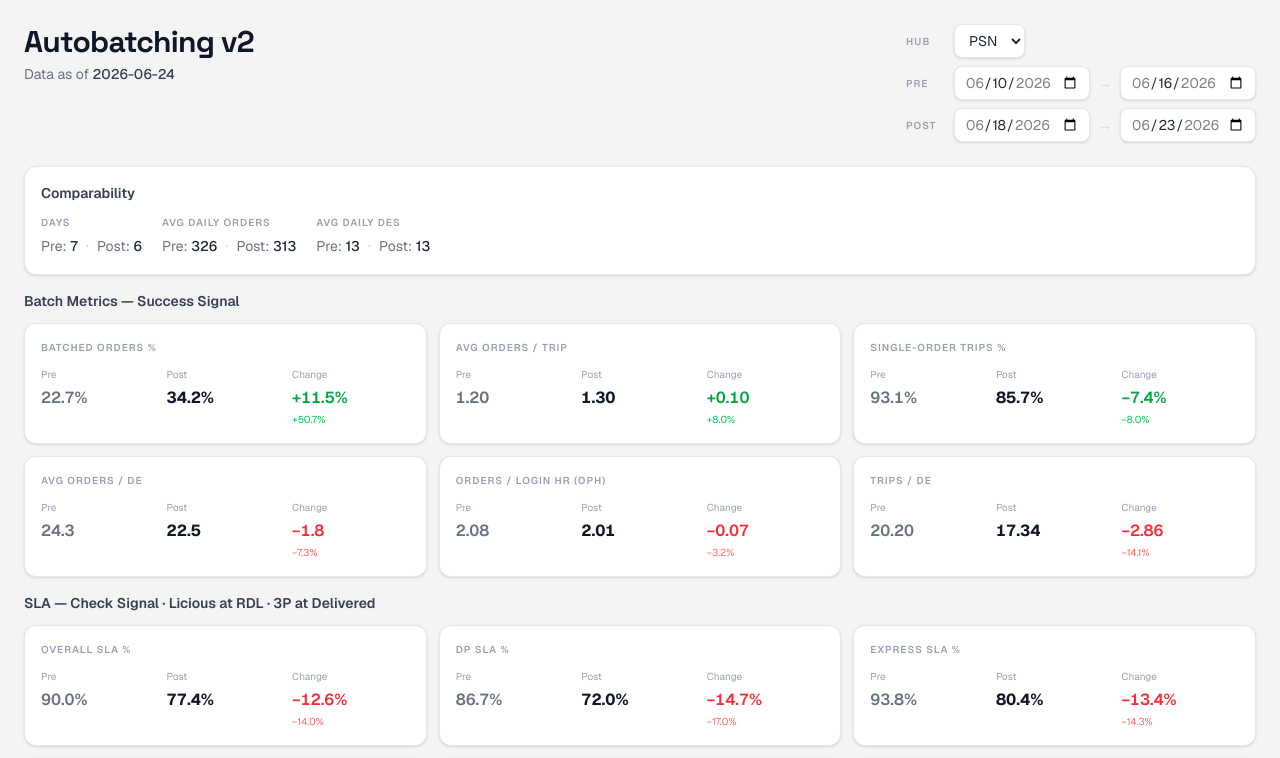
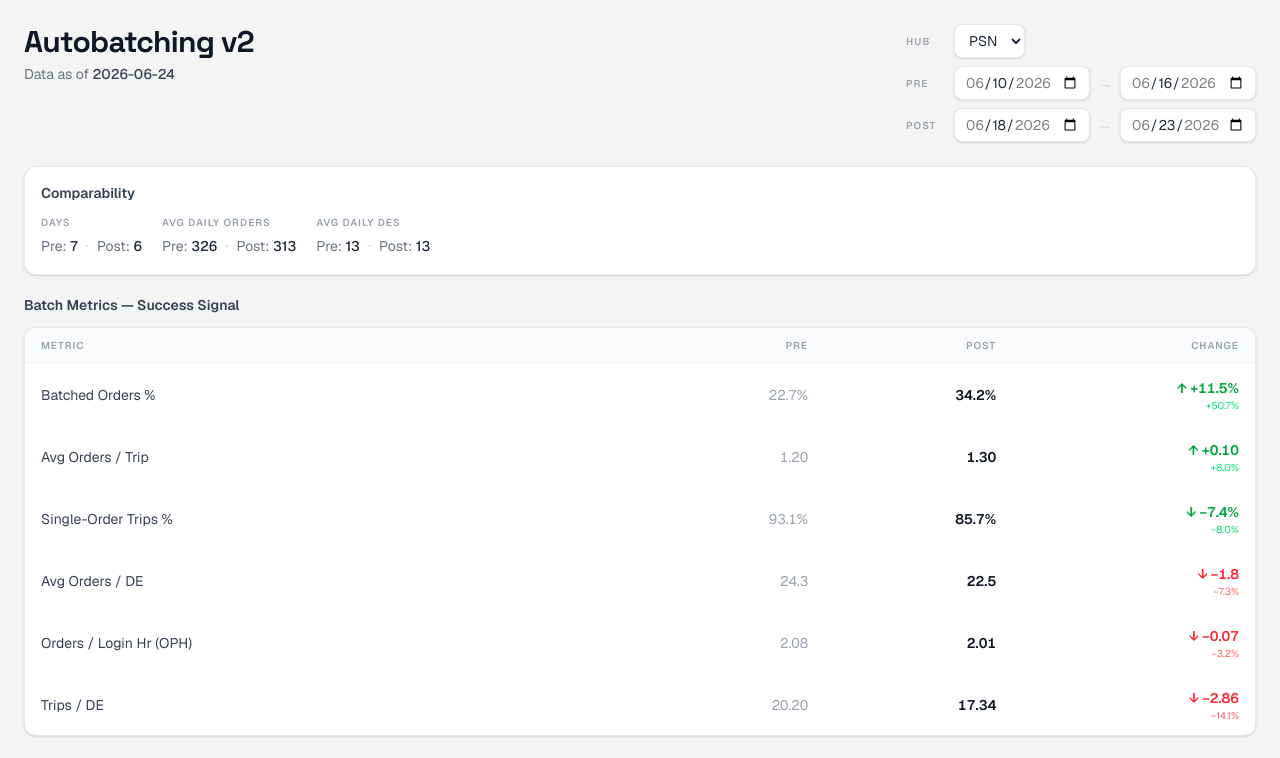
Before and after one commit to hari-licious/licious-reports, a Next.js app: page /autobatching in a window 1280 px wide. Shown: the top 758 px of the page. Built offline with nearby package versions, Linux system fonts and the light colour scheme.

Commit message:
refactor: replace metric cards with comparison tables (Metric / Pre / Post / Change)

```diff
--- a/components/autobatching/Dashboard.tsx
+++ b/components/autobatching/Dashboard.tsx
@@ -18,7 +18,6 @@ interface Props {
 
 interface Aggregated {
   num_days: number;
-  total_orders: number;
   avg_daily_orders: number;
   avg_daily_riders: number;
   batched_orders_pct: number;
@@ -38,50 +37,35 @@ interface Aggregated {
   avg_dp_packed_to_dispatched_mins: number;
 }
 
-function div(num: number, den: number): number {
-  return den > 0 ? num / den : 0;
-}
+function div(a: number, b: number) { return b > 0 ? a / b : 0; }
 
 function aggregate(days: RawDay[]): Aggregated {
-  const zero: Aggregated = {
-    num_days: 0, total_orders: 0, avg_daily_orders: 0, avg_daily_riders: 0,
+  if (days.length === 0) return {
+    num_days: 0, avg_daily_orders: 0, avg_daily_riders: 0,
     batched_orders_pct: 0, avg_orders_per_trip: 0, single_order_trips_pct: 0,
     avg_orders_per_de: 0, orders_per_login_hour: 0, trips_per_de: 0,
     overall_sla_pct: 0, scheduled_sla_pct: 0, express_sla_pct: 0,
     dp_sla_pct: 0, p3_sla_pct: 0, avg_breach_mins: 0,
     avg_dp_created_to_picked_mins: 0, avg_dp_picked_to_packed_mins: 0, avg_dp_packed_to_dispatched_mins: 0,
   };
-  if (days.length === 0) return zero;
 
-  const n = days.length;
-  const total_orders         = days.reduce((s, d) => s + (d.total_orders ?? 0), 0);
-  const total_licious_disp   = days.reduce((s, d) => s + (d.total_licious_dispatched ?? 0), 0);
-  const total_orders_batched = days.reduce((s, d) => s + (d.total_orders_batched ?? 0), 0);
-  const total_trips          = days.reduce((s, d) => s + (d.total_trips ?? 0), 0);
-  const single_order_trips   = days.reduce((s, d) => s + (d.single_order_trips ?? 0), 0);
-  const total_login_hrs      = days.reduce((s, d) => s + (d.total_login_hrs ?? 0), 0);
-  const total_de_hc          = days.reduce((s, d) => s + (d.de_hc ?? 0), 0);
-  const orders_with_rdl      = days.reduce((s, d) => s + (d.orders_with_rdl ?? 0), 0);
-  const on_time_orders       = days.reduce((s, d) => s + (d.on_time_orders ?? 0), 0);
-  const breach_mins_sum      = days.reduce((s, d) => s + (d.breach_mins_sum ?? 0), 0);
-  const breach_count         = days.reduce((s, d) => s + (d.breach_count ?? 0), 0);
-  const scheduled_with_rdl   = days.reduce((s, d) => s + (d.scheduled_with_rdl ?? 0), 0);
-  const scheduled_on_time    = days.reduce((s, d) => s + (d.scheduled_on_time ?? 0), 0);
-  const express_with_rdl     = days.reduce((s, d) => s + (d.express_with_rdl ?? 0), 0);
-  const express_on_time      = days.reduce((s, d) => s + (d.express_on_time ?? 0), 0);
-  const dp_with_rdl          = days.reduce((s, d) => s + (d.dp_with_rdl ?? 0), 0);
-  const dp_on_time           = days.reduce((s, d) => s + (d.dp_on_time ?? 0), 0);
-  const p3_delivered         = days.reduce((s, d) => s + (d.p3_delivered ?? 0), 0);
-  const p3_on_time           = days.reduce((s, d) => s + (d.p3_on_time ?? 0), 0);
-  const dp_c2p_sum = days.reduce((s, d) => s + (d.dp_tl_created_to_picked_sum ?? 0), 0);
-  const dp_c2p_cnt = days.reduce((s, d) => s + (d.dp_tl_created_to_picked_cnt ?? 0), 0);
-  const dp_p2p_sum = days.reduce((s, d) => s + (d.dp_tl_picked_to_packed_sum ?? 0), 0);
-  const dp_p2p_cnt = days.reduce((s, d) => s + (d.dp_tl_picked_to_packed_cnt ?? 0), 0);
-  const dp_p2d_sum = days.reduce((s, d) => s + (d.dp_tl_packed_to_dispatched_sum ?? 0), 0);
-  const dp_p2d_cnt = days.reduce((s, d) => s + (d.dp_tl_packed_to_dispatched_cnt ?? 0), 0);
+  const n  = days.length;
+  const s  = <K extends keyof RawDay>(k: K) => days.reduce((acc, d) => acc + ((d[k] as number) ?? 0), 0);
+
+  const total_orders        = s("total_orders");
+  const total_licious_disp  = s("total_licious_dispatched");
+  const total_orders_batched= s("total_orders_batched");
+  const total_trips         = s("total_trips");
+  const single_order_trips  = s("single_order_trips");
+  const total_login_hrs     = s("total_login_hrs");
+  const total_de_hc         = s("de_hc");
+  const orders_with_rdl     = s("orders_with_rdl");
+  const on_time_orders      = s("on_time_orders");
+  const breach_mins_sum     = s("breach_mins_sum");
+  const breach_count        = s("breach_count");
 
   return {
-    num_days: n, total_orders,
+    num_days: n,
     avg_daily_orders:                 div(total_orders, n),
     avg_daily_riders:                 div(total_de_hc, n),
     batched_orders_pct:               div(total_orders_batched, total_licious_disp),
@@ -90,59 +74,82 @@ function aggregate(days: RawDay[]): Aggregated {
     avg_orders_per_de:                div(total_licious_disp, total_de_hc),
     orders_per_login_hour:            div(total_orders, total_login_hrs),
     trips_per_de:                     div(total_trips, total_de_hc),
-    overall_sla_pct:                  div(on_time_orders, orders_with_rdl),
-    scheduled_sla_pct:                div(scheduled_on_time, scheduled_with_rdl),
-    express_sla_pct:                  div(express_on_time, express_with_rdl),
-    dp_sla_pct:                       div(dp_on_time, dp_with_rdl),
-    p3_sla_pct:                       div(p3_on_time, p3_delivered),
+    overall_sla_pct:                  div(s("on_time_orders"), orders_with_rdl),
+    scheduled_sla_pct:                div(s("scheduled_on_time"), s("scheduled_with_rdl")),
+    express_sla_pct:                  div(s("express_on_time"), s("express_with_rdl")),
+    dp_sla_pct:                       div(s("dp_on_time"), s("dp_with_rdl")),
+    p3_sla_pct:                       div(s("p3_on_time"), s("p3_delivered")),
     avg_breach_mins:                  div(breach_mins_sum, breach_count),
-    avg_dp_created_to_picked_mins:    div(dp_c2p_sum, dp_c2p_cnt),
-    avg_dp_picked_to_packed_mins:     div(dp_p2p_sum, dp_p2p_cnt),
-    avg_dp_packed_to_dispatched_mins: div(dp_p2d_sum, dp_p2d_cnt),
+    avg_dp_created_to_picked_mins:    div(s("dp_tl_created_to_picked_sum"), s("dp_tl_created_to_picked_cnt")),
+    avg_dp_picked_to_packed_mins:     div(s("dp_tl_picked_to_packed_sum"), s("dp_tl_picked_to_packed_cnt")),
+    avg_dp_packed_to_dispatched_mins: div(s("dp_tl_packed_to_dispatched_sum"), s("dp_tl_packed_to_dispatched_cnt")),
   };
 }
 
-// ── MetricCard ────────────────────────────────────────────────────────────────
+// ── Helpers ───────────────────────────────────────────────────────────────────
 
 function fmt(v: number, decimals = 1, unit = ""): string {
-  if (!isFinite(v) || v === 0) return "—";
+  if (!isFinite(v)) return "—";
   return `${v.toFixed(decimals)}${unit}`;
 }
 
-function MetricCard({ label, pre, post, unit, higherIsBetter, neutral, decimals = 1 }: {
-  label: string; pre: number; post: number; unit?: string;
-  higherIsBetter?: boolean; neutral?: boolean; decimals?: number;
-}) {
-  const delta    = post - pre;
-  const pctDelta = pre !== 0 ? (delta / Math.abs(pre)) * 100 : 0;
-  const isGood   = neutral ? null : higherIsBetter ? delta > 0 : delta < 0;
-  const sign     = delta >= 0 ? "+" : "−";
-  const u        = unit ?? "";
+// ── Comparison table ──────────────────────────────────────────────────────────
 
+interface MetricRow {
+  label: string;
+  pre: number;
+  post: number;
+  unit?: string;
+  higherIsBetter?: boolean;
+  neutral?: boolean;
+  decimals?: number;
+}
+
+function ComparisonTable({ rows }: { rows: MetricRow[] }) {
   return (
-    <div className="bg-white rounded-xl p-4 border border-gray-200 shadow-sm">
-      <p className="text-[10px] font-semibold tracking-widest text-gray-400 uppercase mb-3">{label}</p>
-      <div className={`grid ${neutral ? "grid-cols-2" : "grid-cols-3"} gap-2`}>
-        <div>
-          <p className="text-[10px] text-gray-400 mb-1">Pre</p>
-          <p className="text-base font-semibold text-gray-500 tabular-nums">{fmt(pre, decimals, u)}</p>
-        </div>
-        <div>
-          <p className="text-[10px] text-gray-400 mb-1">Post</p>
-          <p className="text-base font-bold text-gray-900 tabular-nums">{fmt(post, decimals, u)}</p>
-        </div>
-        {!neutral && (
-          <div>
-            <p className="text-[10px] text-gray-400 mb-1">Change</p>
-            <p className={`text-base font-semibold tabular-nums ${isGood ? "text-green-600" : "text-red-500"}`}>
-              {sign}{fmt(Math.abs(delta), decimals, u)}
-            </p>
-            <p className={`text-[10px] mt-0.5 ${isGood ? "text-green-500" : "text-red-400"}`}>
-              {sign}{Math.abs(pctDelta).toFixed(1)}%
-            </p>
-          </div>
-        )}
-      </div>
+    <div className="bg-white rounded-xl border border-gray-200 shadow-sm overflow-hidden">
+      <table className="w-full">
+        <thead>
+          <tr className="border-b border-gray-100 bg-gray-50">
+            <th className="text-left px-4 py-2.5 text-[10px] font-semibold tracking-widest text-gray-400 uppercase w-1/2">Metric</th>
+            <th className="text-right px-4 py-2.5 text-[10px] font-semibold tracking-widest text-gray-400 uppercase">Pre</th>
+            <th className="text-right px-4 py-2.5 text-[10px] font-semibold tracking-widest text-gray-400 uppercase">Post</th>
+            <th className="text-right px-4 py-2.5 text-[10px] font-semibold tracking-widest text-gray-400 uppercase">Change</th>
+          </tr>
+        </thead>
+        <tbody>
+          {rows.map((row, i) => {
+            const delta    = row.post - row.pre;
+            const pctDelta = row.pre !== 0 ? (delta / Math.abs(row.pre)) * 100 : 0;
+            const isGood   = row.neutral ? null : row.higherIsBetter ? delta > 0 : delta < 0;
+            const sign     = delta >= 0 ? "+" : "−";
+            const u        = row.unit ?? "";
+            const dec      = row.decimals ?? 1;
+
+            return (
+              <tr key={i} className="border-b border-gray-50 last:border-0 hover:bg-gray-50/60 transition-colors">
+                <td className="px-4 py-3 text-sm text-gray-700">{row.label}</td>
+                <td className="px-4 py-3 text-sm text-gray-400 text-right tabular-nums">{fmt(row.pre, dec, u)}</td>
+                <td className="px-4 py-3 text-sm font-semibold text-gray-900 text-right tabular-nums">{fmt(row.post, dec, u)}</td>
+                <td className="px-4 py-3 text-right">
+                  {row.neutral ? (
+                    <span className="text-sm text-gray-500 tabular-nums">{sign}{fmt(Math.abs(delta), dec, u)}</span>
+                  ) : (
+                    <div className="inline-flex flex-col items-end">
+                      <span className={`text-sm font-semibold tabular-nums ${isGood ? "text-green-600" : "text-red-500"}`}>
+                        {delta >= 0 ? "↑" : "↓"} {sign}{fmt(Math.abs(delta), dec, u)}
+                      </span>
+                      <span className={`text-[10px] ${isGood ? "text-green-400" : "text-red-400"}`}>
+                        {sign}{Math.abs(pctDelta).toFixed(1)}%
+                      </span>
+                    </div>
+                  )}
+                </td>
+              </tr>
+            );
+          })}
+        </tbody>
+      </table>
     </div>
   );
 }
@@ -150,9 +157,7 @@ function MetricCard({ label, pre, post, unit, higherIsBetter, neutral, decimals
 // ── Section header ────────────────────────────────────────────────────────────
 
 function SectionHeader({ children }: { children: React.ReactNode }) {
-  return (
-    <h2 className="text-sm font-semibold text-gray-700 mb-3">{children}</h2>
-  );
+  return <h2 className="text-sm font-semibold text-gray-700 mb-3">{children}</h2>;
 }
 
 // ── Comparability strip ───────────────────────────────────────────────────────
@@ -185,9 +190,6 @@ const tooltipStyle = {
   fontSize: 12,
   color: "#111827",
 };
-
-const PRE_COLOR  = "#94A3B8";
-const POST_COLOR = "#2563EB";
 
 // ── Dashboard ─────────────────────────────────────────────────────────────────
 
@@ -246,7 +248,6 @@ export default function Dashboard({ hub, generated_at, days }: Props) {
           </h1>
           <p className="text-sm text-gray-500 mt-1">Data as of <span className="text-gray-700 font-medium">{generatedDate}</span></p>
         </div>
-
         <div className="flex flex-col gap-2">
           <div className="flex items-center gap-2">
             <span className="text-[10px] font-semibold tracking-widest text-gray-400 uppercase w-10">Hub</span>
@@ -272,7 +273,7 @@ export default function Dashboard({ hub, generated_at, days }: Props) {
       </div>
 
       {/* Comparability */}
-      <div className="bg-white rounded-xl p-4 border border-gray-200 shadow-sm mb-4">
+      <div className="bg-white rounded-xl p-4 border border-gray-200 shadow-sm mb-5">
         <SectionHeader>Comparability</SectionHeader>
         <div className="flex flex-col sm:flex-row gap-5">
           <CompareStat label="Days"             preVal={String(preAgg.num_days)}            postVal={String(postAgg.num_days)}            warn={false} />
@@ -282,29 +283,29 @@ export default function Dashboard({ hub, generated_at, days }: Props) {
       </div>
 
       {/* Batch Metrics */}
-      <div className="mb-4">
+      <div className="mb-5">
         <SectionHeader>Batch Metrics — Success Signal</SectionHeader>
-        <div className="grid grid-cols-1 sm:grid-cols-2 lg:grid-cols-3 gap-3">
-          <MetricCard label="Batched Orders %"        pre={preAgg.batched_orders_pct * 100}    post={postAgg.batched_orders_pct * 100}    unit="%" higherIsBetter decimals={1} />
-          <MetricCard label="Avg Orders / Trip"       pre={preAgg.avg_orders_per_trip}          post={postAgg.avg_orders_per_trip}          higherIsBetter decimals={2} />
-          <MetricCard label="Single-Order Trips %"    pre={preAgg.single_order_trips_pct * 100} post={postAgg.single_order_trips_pct * 100} unit="%" higherIsBetter={false} decimals={1} />
-          <MetricCard label="Avg Orders / DE"         pre={preAgg.avg_orders_per_de}            post={postAgg.avg_orders_per_de}            higherIsBetter decimals={1} />
-          <MetricCard label="Orders / Login Hr (OPH)" pre={preAgg.orders_per_login_hour}        post={postAgg.orders_per_login_hour}        higherIsBetter decimals={2} />
-          <MetricCard label="Trips / DE"              pre={preAgg.trips_per_de}                 post={postAgg.trips_per_de}                 higherIsBetter decimals={2} />
-        </div>
+        <ComparisonTable rows={[
+          { label: "Batched Orders %",        pre: preAgg.batched_orders_pct * 100,    post: postAgg.batched_orders_pct * 100,    unit: "%", higherIsBetter: true,  decimals: 1 },
+          { label: "Avg Orders / Trip",       pre: preAgg.avg_orders_per_trip,          post: postAgg.avg_orders_per_trip,          higherIsBetter: true,  decimals: 2 },
+          { label: "Single-Order Trips %",    pre: preAgg.single_order_trips_pct * 100, post: postAgg.single_order_trips_pct * 100, unit: "%", higherIsBetter: false, decimals: 1 },
+          { label: "Avg Orders / DE",         pre: preAgg.avg_orders_per_de,            post: postAgg.avg_orders_per_de,            higherIsBetter: true,  decimals: 1 },
+          { label: "Orders / Login Hr (OPH)", pre: preAgg.orders_per_login_hour,        post: postAgg.orders_per_login_hour,        higherIsBetter: true,  decimals: 2 },
+          { label: "Trips / DE",              pre: preAgg.trips_per_de,                 post: postAgg.trips_per_de,                 higherIsBetter: true,  decimals: 2 },
+        ]} />
       </div>
 
       {/* SLA */}
-      <div className="mb-4">
+      <div className="mb-5">
         <SectionHeader>SLA — Check Signal · Licious at RDL · 3P at Delivered</SectionHeader>
-        <div className="grid grid-cols-1 sm:grid-cols-2 lg:grid-cols-3 gap-3">
-          <MetricCard label="Overall SLA %"           pre={preAgg.overall_sla_pct * 100}   post={postAgg.overall_sla_pct * 100}   unit="%" higherIsBetter decimals={1} />
-          <MetricCard label="DP SLA %"                pre={preAgg.dp_sla_pct * 100}        post={postAgg.dp_sla_pct * 100}        unit="%" higherIsBetter decimals={1} />
-          <MetricCard label="Express SLA %"           pre={preAgg.express_sla_pct * 100}   post={postAgg.express_sla_pct * 100}   unit="%" higherIsBetter decimals={1} />
-          <MetricCard label="Scheduled SLA %"         pre={preAgg.scheduled_sla_pct * 100} post={postAgg.scheduled_sla_pct * 100} unit="%" higherIsBetter decimals={1} />
-          <MetricCard label="3P SLA % (at Delivered)" pre={preAgg.p3_sla_pct * 100}       post={postAgg.p3_sla_pct * 100}        unit="%" higherIsBetter decimals={1} />
-          <MetricCard label="Avg Breach (mins)"       pre={preAgg.avg_breach_mins}          post={postAgg.avg_breach_mins}         higherIsBetter={false} decimals={1} />
-        </div>
+        <ComparisonTable rows={[
+          { label: "Overall SLA %",           pre: preAgg.overall_sla_pct * 100,   post: postAgg.overall_sla_pct * 100,   unit: "%", higherIsBetter: true,  decimals: 1 },
+          { label: "DP SLA %",                pre: preAgg.dp_sla_pct * 100,        post: postAgg.dp_sla_pct * 100,        unit: "%", higherIsBetter: true,  decimals: 1 },
+          { label: "Express SLA %",           pre: preAgg.express_sla_pct * 100,   post: postAgg.express_sla_pct * 100,   unit: "%", higherIsBetter: true,  decimals: 1 },
+          { label: "Scheduled SLA %",         pre: preAgg.scheduled_sla_pct * 100, post: postAgg.scheduled_sla_pct * 100, unit: "%", higherIsBetter: true,  decimals: 1 },
+          { label: "3P SLA % (at Delivered)", pre: preAgg.p3_sla_pct * 100,       post: postAgg.p3_sla_pct * 100,        unit: "%", higherIsBetter: true,  decimals: 1 },
+          { label: "Avg Breach (mins)",       pre: preAgg.avg_breach_mins,          post: postAgg.avg_breach_mins,         higherIsBetter: false, decimals: 1 },
+        ]} />
       </div>
 
       {/* Warehouse Order Timeline */}
@@ -318,8 +319,8 @@ export default function Dashboard({ hub, generated_at, days }: Props) {
               <YAxis tickFormatter={v => `${v}m`} tick={{ fontSize: 11, fill: "#9CA3AF" }} axisLine={false} tickLine={false} />
               <Tooltip contentStyle={tooltipStyle} formatter={(v) => [`${Number(v).toFixed(1)} mins`]} />
               <Legend iconType="circle" iconSize={8} wrapperStyle={{ fontSize: 11, paddingTop: 10, color: "#6B7280" }} />
-              <Bar dataKey="pre"  name="Pre"  fill={PRE_COLOR}  radius={[4, 4, 0, 0]} barSize={28} />
-              <Bar dataKey="post" name="Post" fill={POST_COLOR} radius={[4, 4, 0, 0]} barSize={28} />
+              <Bar dataKey="pre"  name="Pre"  fill="#94A3B8" radius={[4, 4, 0, 0]} barSize={28} />
+              <Bar dataKey="post" name="Post" fill="#2563EB" radius={[4, 4, 0, 0]} barSize={28} />
             </BarChart>
           </ResponsiveContainer>
         </div>
```
